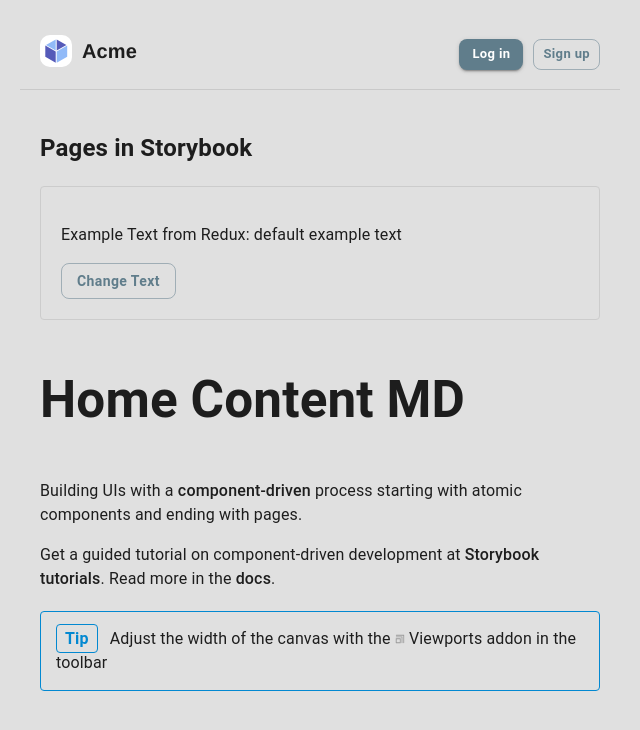
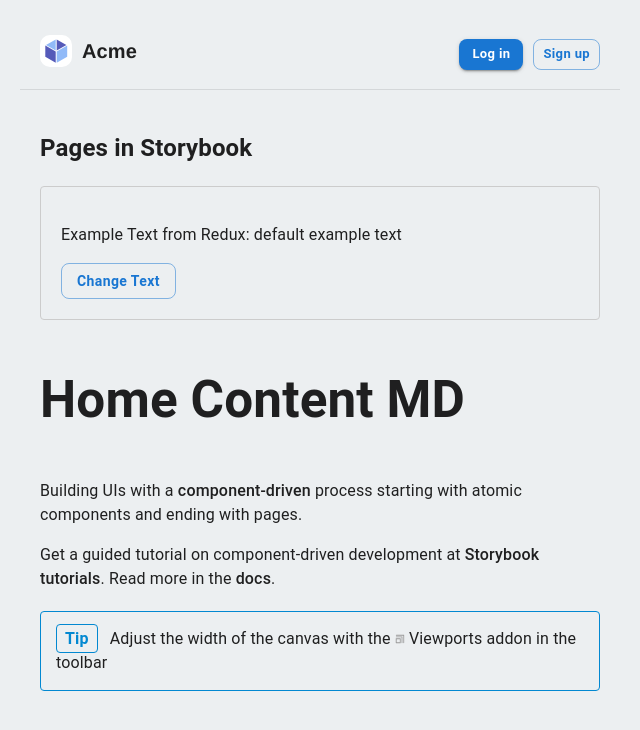
Before and after one commit to anewstead/sb-vitest, a React (Vite) app: page / in a window 1280 px wide. Shown: the top 730 px of the page, without its empty margins (0-640 px from the left). Built offline with nearby package versions, Linux system fonts and the light colour scheme.

Commit message:
theme tidy

```diff
--- a/src/style/theme.ts
+++ b/src/style/theme.ts
@@ -1,109 +1,11 @@
-/* istanbul ignore file */
-import { blueGrey, green, grey } from "@mui/material/colors";
-import { createTheme } from "@mui/material/styles";
+import { blueTheme } from "./themes/blueTheme";
+import { greenTheme } from "./themes/greenTheme";
+import { redTheme } from "./themes/redTheme";
 
-// Base theme configuration
-const baseThemeOptions = {
-  cssVariables: {
-    cssVarPrefix: "dc",
-    colorSchemeSelector: ".dc-%s",
-  },
-  components: {
-    MuiCssBaseline: {
-      styleOverrides: {
-        "html, body, #root, .sb-story, #storybook-root": {
-          height: "100%",
-        },
-        a: {
-          color: "inherit",
-        },
-      },
-    },
-  },
-} as const;
+export const defaultTheme = blueTheme;
 
-// Blue theme
-export const blueTheme = createTheme({
-  ...baseThemeOptions,
-  colorSchemes: {
-    light: {
-      palette: {
-        background: {
-          paper: blueGrey[50],
-          default: grey[300],
-        },
-        primary: {
-          main: blueGrey[500],
-          light: blueGrey[300],
-          dark: blueGrey[700],
-        },
-        secondary: {
-          main: blueGrey[200],
-          light: blueGrey[100],
-          dark: blueGrey[400],
-        },
-      },
-    },
-    dark: {
-      palette: {
-        background: {
-          paper: blueGrey[800],
-          default: grey[800],
-        },
-        primary: {
-          main: blueGrey[500],
-          light: blueGrey[300],
-          dark: blueGrey[700],
-        },
-        secondary: {
-          main: blueGrey[200],
-          light: blueGrey[100],
-          dark: blueGrey[400],
-        },
-      },
-    },
-  },
-});
-
-// Green theme
-export const greenTheme = createTheme({
-  ...baseThemeOptions,
-  colorSchemes: {
-    light: {
-      palette: {
-        background: {
-          paper: green[50],
-          default: green[100],
-        },
-        primary: {
-          main: green[500],
-          light: green[300],
-          dark: green[700],
-        },
-        secondary: {
-          main: green[200],
-          light: green[100],
-          dark: green[400],
-        },
-      },
-    },
-    dark: {
-      palette: {
-        background: {
-          paper: green[800],
-          default: grey[800],
-        },
-        primary: {
-          main: green[500],
-          light: green[300],
-          dark: green[700],
-        },
-        secondary: {
-          main: green[200],
-          light: green[100],
-          dark: green[400],
-        },
-      },
-    },
-  },
-});
+export const allThemes = {
+  blue: blueTheme,
+  green: greenTheme,
+  red: redTheme,
+};
--- /dev/null
+++ b/src/style/themes/base.ts
@@ -0,0 +1,19 @@
+// Base theme configuration
+export const baseThemeOptions = {
+  cssVariables: {
+    cssVarPrefix: "dc",
+    colorSchemeSelector: ".dc-%s",
+  },
+  components: {
+    MuiCssBaseline: {
+      styleOverrides: {
+        "html, body, #root, .sb-story, #storybook-root": {
+          height: "100%",
+        },
+        a: {
+          color: "inherit",
+        },
+      },
+    },
+  },
+} as const;
--- /dev/null
+++ b/src/style/themes/blueTheme.ts
@@ -0,0 +1,46 @@
+import { blue, blueGrey } from "@mui/material/colors";
+import { createTheme } from "@mui/material/styles";
+
+import { baseThemeOptions } from "./base";
+
+export const blueTheme = createTheme({
+  ...baseThemeOptions,
+  colorSchemes: {
+    light: {
+      palette: {
+        background: {
+          paper: blue[50],
+          default: blueGrey[50],
+        },
+        primary: {
+          main: blue[700],
+          light: blue[600],
+          dark: blue[800],
+        },
+        secondary: {
+          main: blue[300],
+          light: blue[200],
+          dark: blue[400],
+        },
+      },
+    },
+    dark: {
+      palette: {
+        background: {
+          paper: blue[900],
+          default: blueGrey[900],
+        },
+        primary: {
+          main: blue[700],
+          light: blue[600],
+          dark: blue[800],
+        },
+        secondary: {
+          main: blue[300],
+          light: blue[200],
+          dark: blue[400],
+        },
+      },
+    },
+  },
+});
--- /dev/null
+++ b/src/style/themes/greenTheme.ts
@@ -0,0 +1,46 @@
+import { blueGrey, green, grey } from "@mui/material/colors";
+import { createTheme } from "@mui/material/styles";
+
+import { baseThemeOptions } from "./base";
+
+export const greenTheme = createTheme({
+  ...baseThemeOptions,
+  colorSchemes: {
+    light: {
+      palette: {
+        background: {
+          paper: green[50],
+          default: blueGrey[50],
+        },
+        primary: {
+          main: green[700],
+          light: green[600],
+          dark: green[800],
+        },
+        secondary: {
+          main: green[300],
+          light: green[200],
+          dark: green[400],
+        },
+      },
+    },
+    dark: {
+      palette: {
+        background: {
+          paper: green[900],
+          default: blueGrey[900],
+        },
+        primary: {
+          main: green[700],
+          light: green[600],
+          dark: green[800],
+        },
+        secondary: {
+          main: green[300],
+          light: green[200],
+          dark: green[400],
+        },
+      },
+    },
+  },
+});
--- /dev/null
+++ b/src/style/themes/redTheme.ts
@@ -0,0 +1,46 @@
+import { blueGrey, red } from "@mui/material/colors";
+import { createTheme } from "@mui/material/styles";
+
+import { baseThemeOptions } from "./base";
+
+export const redTheme = createTheme({
+  ...baseThemeOptions,
+  colorSchemes: {
+    light: {
+      palette: {
+        background: {
+          paper: red[50],
+          default: blueGrey[50],
+        },
+        primary: {
+          main: red[700],
+          light: red[600],
+          dark: red[800],
+        },
+        secondary: {
+          main: red[300],
+          light: red[200],
+          dark: red[400],
+        },
+      },
+    },
+    dark: {
+      palette: {
+        background: {
+          paper: red[900],
+          default: blueGrey[900],
+        },
+        primary: {
+          main: red[700],
+          light: red[600],
+          dark: red[800],
+        },
+        secondary: {
+          main: red[300],
+          light: red[200],
+          dark: red[400],
+        },
+      },
+    },
+  },
+});
--- a/src/wrappers/themeWrapper/ThemeWrapper.tsx
+++ b/src/wrappers/themeWrapper/ThemeWrapper.tsx
@@ -5,7 +5,7 @@ import { CacheProvider } from "@emotion/react";
 import { CssBaseline } from "@mui/material";
 import { ThemeProvider as MuiThemeProvider } from "@mui/material/styles";
 
-import { blueTheme } from "@src/style/theme";
+import { defaultTheme } from "@src/style/theme";
 
 import type { Theme } from "@mui/material/styles";
 import type { PropsWithChildren } from "react";
@@ -22,7 +22,7 @@ const muiCache = createCache({
 
 export const ThemeWrapper = ({
   children,
-  theme = blueTheme,
+  theme = defaultTheme,
 }: IThemeBaseProps) => {
   return (
     <CacheProvider value={muiCache}>
```
Also changed, not shown: 1 other file (tests, documents, lock files or other folders).
